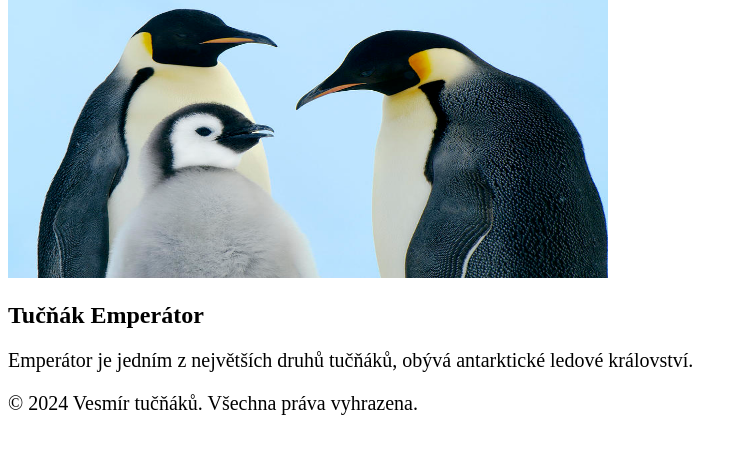
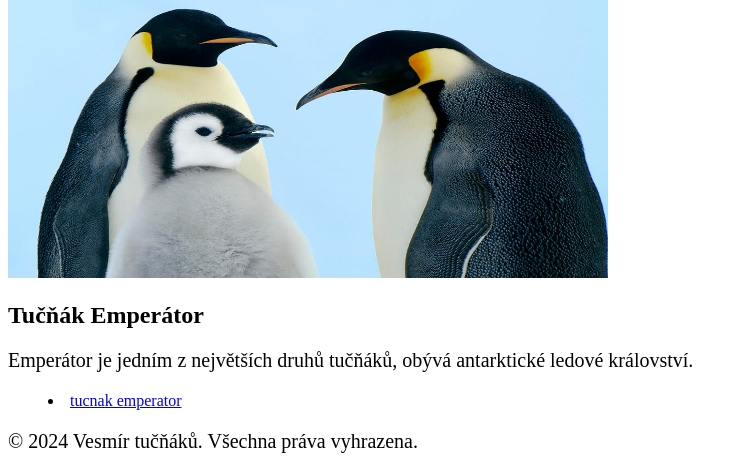
Before and after one commit to SebastianRybar/Tucnaci, a plain HTML site: page code/tucnak_emperator.html in a window 1280 px wide. Shown: the part 530-1003 px from the top of the page, without its empty margins (0-747 px from the left). Before the commit the page ends 965 px from the top, so only its background shows below. Drawn offline with Linux system fonts and the light colour scheme.

Commit message:
Update tucnak_emperator.html

```diff
--- a/code/tucnak_emperator.html
+++ b/code/tucnak_emperator.html
@@ -10,9 +10,7 @@
 
     <header title = "záhlaví">
         <h1>Vesmír tučňáků</h1>
-        <p>Objevte fascinující svět tučňáků!</p>
-        <br>
-        <br>
+        <p id="svět">Objevte fascinující svět tučňáků!</p>
     </header>
 
     <section id="tučňáci">
@@ -23,6 +21,12 @@
         </article>
     </section>
 
+    <nav>
+        <menu>
+            <li><a href="./leskly_tucnak.html">tucnak emperator</a></li>
+        </menu>
+    </nav>
+
     <footer>
         <p>&copy; 2024 Vesmír tučňáků. Všechna práva vyhrazena.</p>
     </footer>
```
